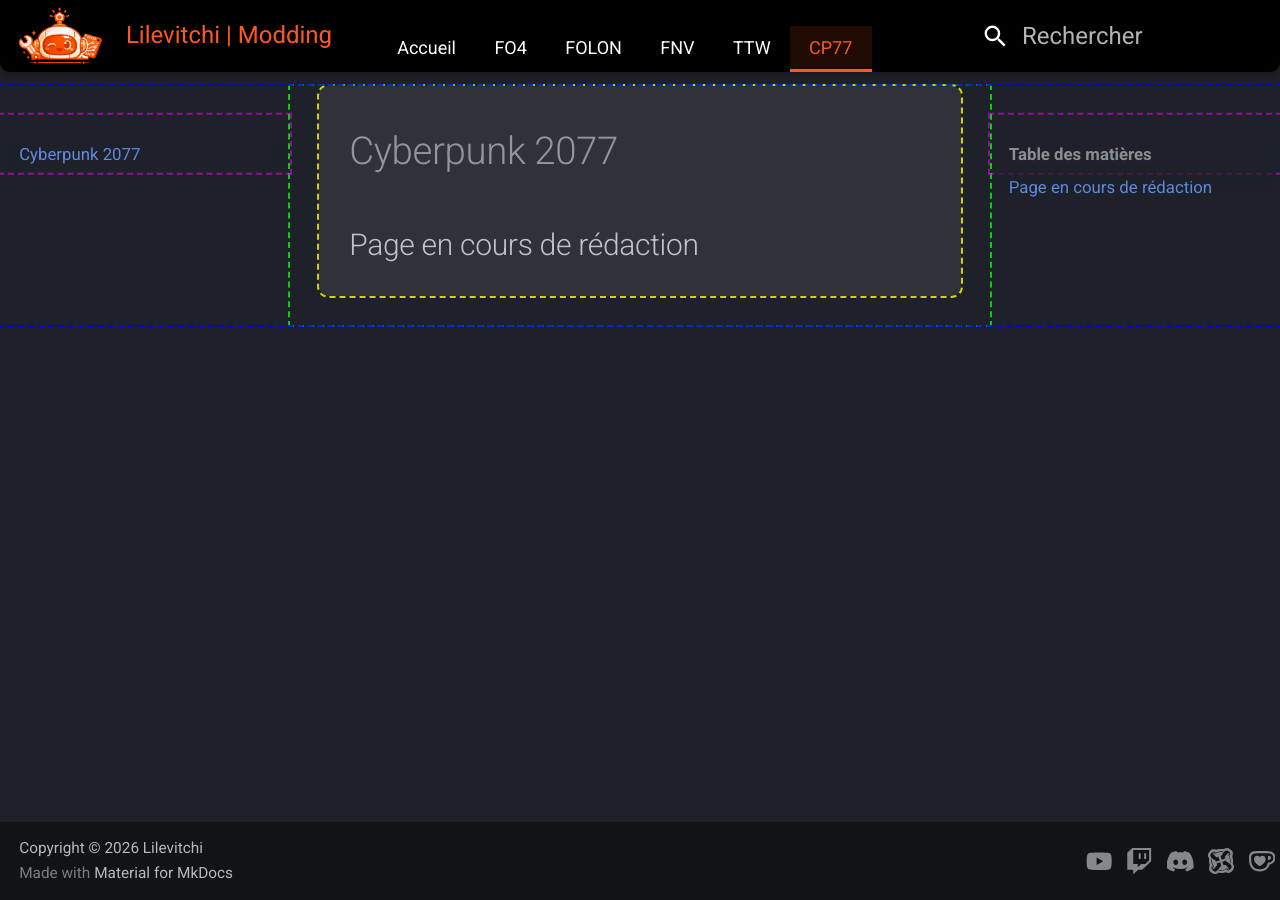
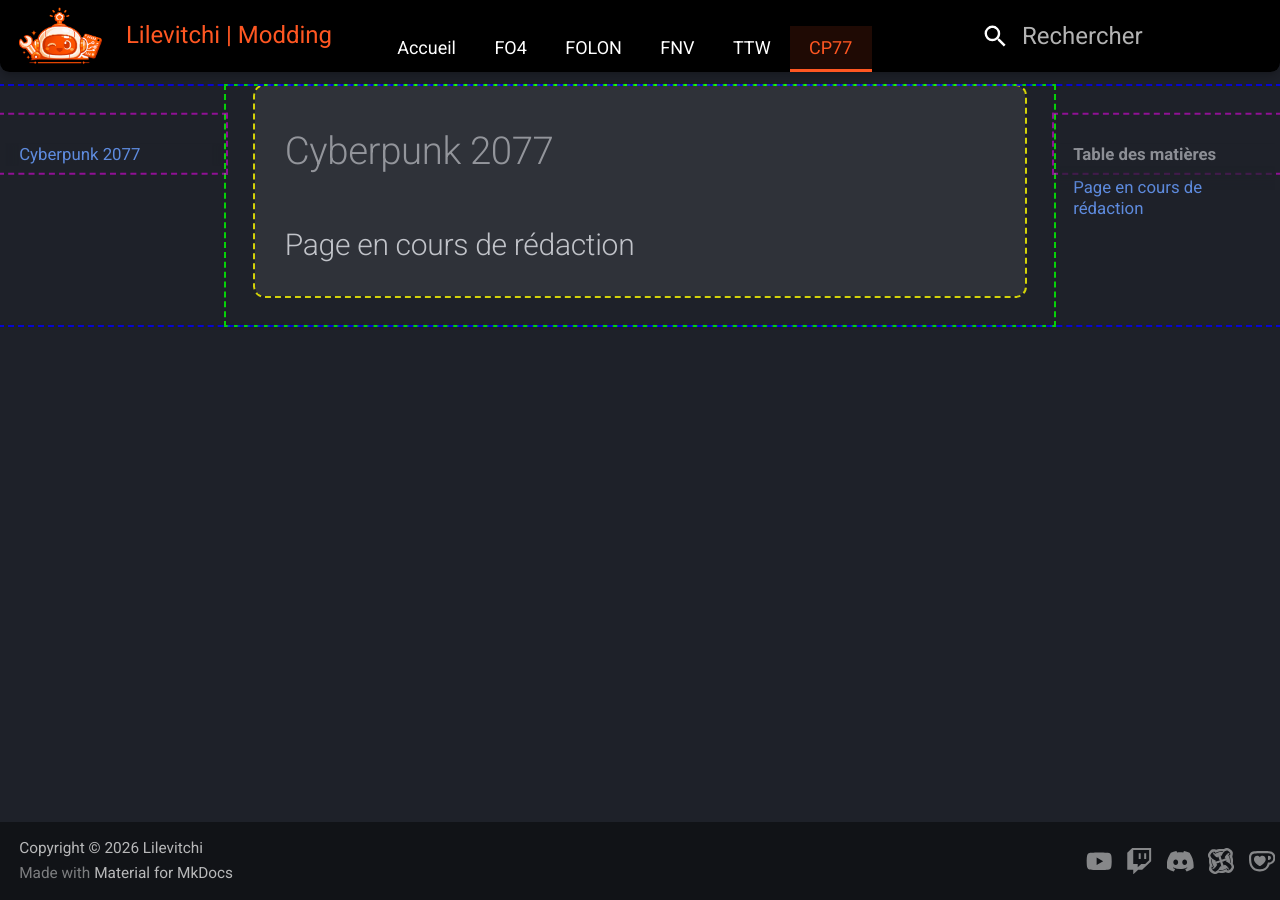
Before and after one commit to Lilevitchi/lilevitchi.github.io, an MkDocs documentation site: the page built from docs/cyberpunk/index.md, in a window 1280 px wide. Built offline with MkDocs 1.6.1 and Material for MkDocs 9.7.7, drawn with Linux system fonts in a browser that asks for light colours.

Commit message:
Update extra.css

```diff
--- a/docs/stylesheets/extra.css
+++ b/docs/stylesheets/extra.css
@@ -278,7 +278,7 @@
 }
 
 [data-md-color-scheme] .md-sidebar {
-    width: 12.1rem;
+    width: 226px;
     flex-shrink: 0;
     outline: 2px dashed rgba(255, 0, 255, 0.5); /* Rose (Debug) */
 }
```
